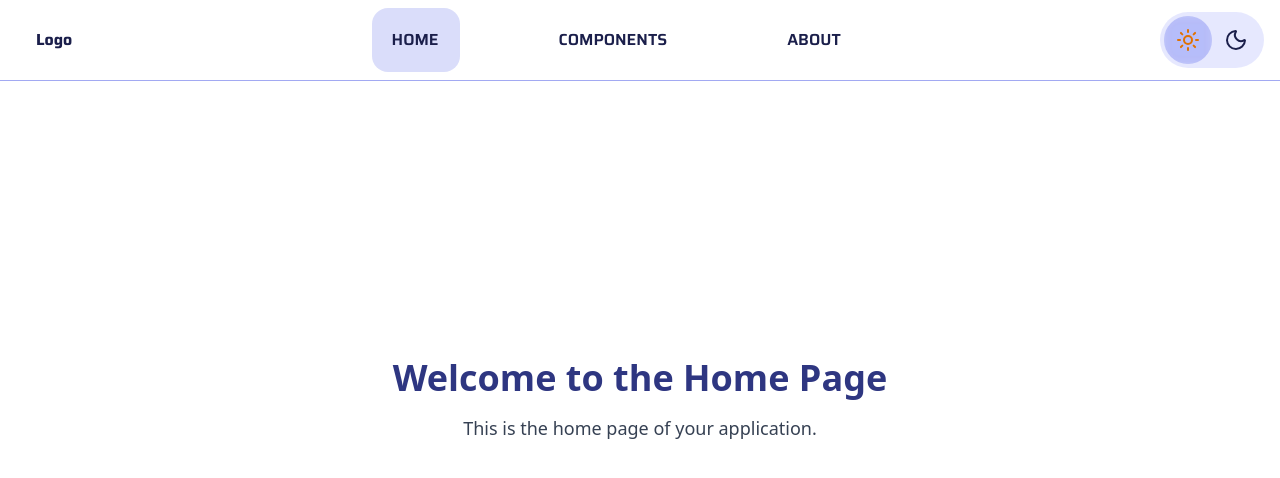
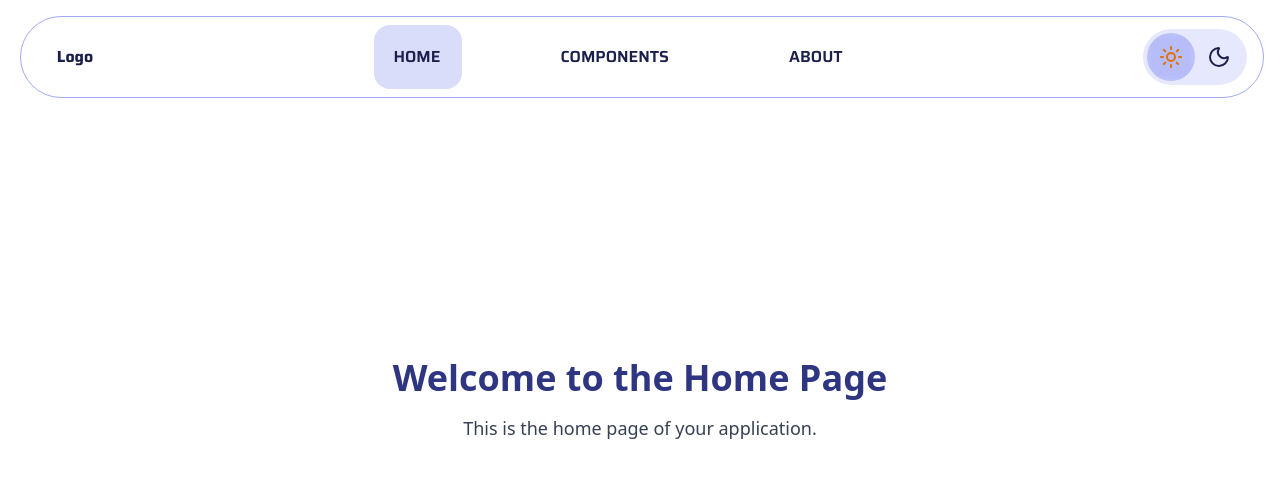
Before and after one commit to lekhoi2709/pc-builder, a React (Vite) app in the folder apps/frontend/: page /en/ in a window 1280 px wide. Shown: the top 478 px of the page. Built offline with nearby package versions, Linux system fonts and the light colour scheme; no server answers.

Commit message:
feat(front-end): sidebar animation

```diff
--- a/apps/frontend/src/components/ComponentFilter.tsx
+++ b/apps/frontend/src/components/ComponentFilter.tsx
@@ -1,14 +1,27 @@
-import { ListFilterPlusIcon } from 'lucide-react';
+import { ListFilterPlusIcon, PanelLeftIcon } from 'lucide-react';
 import { GetAvailableFilters } from '../services/api';
 import { useComponentStore } from '../stores/componentStore';
 import { useQuery } from '@tanstack/react-query';
 import SearchComponentBar from './SearchComponentBar';
 import PriceRangeSlider from './PriceRangeSlider';
 import { useParams } from 'react-router';
-import { memo } from 'react';
+import { memo, type Dispatch, type SetStateAction } from 'react';
 import type { ComponentResponse, ComponentFilter } from '../types/components';
+import { twMerge } from 'tailwind-merge';
+import { motion, type Variants } from 'framer-motion';
 
-const ComponentFilters = memo(({ data }: { data?: ComponentResponse }) => {
+const ComponentFilters = memo(
+  ({
+    data,
+    className,
+    isSideBarOpen,
+    setIsSideBarOpen,
+  }: {
+    data?: ComponentResponse;
+    className?: string;
+    isSideBarOpen: boolean;
+    setIsSideBarOpen: Dispatch<SetStateAction<boolean>>;
+  }) => {
     const { filters, setFilters, removeFilter } = useComponentStore();
     const { lang } = useParams();
 
@@ -28,18 +41,59 @@ const ComponentFilters = memo(({ data }: { data?: ComponentResponse }) => {
 
     if ((filterQuery.isLoading && !filterQuery.data) || !data) {
       return (
-      <aside className="border-primary-600/50 dark:border-primary-400/50 fixed z-10 hidden h-full min-h-screen w-[20vw] flex-col items-center justify-center gap-4 border-r-[0.5px] bg-transparent p-4 px-6 md:flex">
+        <aside className="border-primary-600/50 dark:border-primary-400/50 fixed z-10 hidden h-full min-h-screen w-[20%] flex-col items-center justify-center gap-4 border-r-[0.5px] bg-transparent p-4 px-6 md:flex">
           <div className="border-primary-600/50 dark:border-primary-400/50 h-8 w-8 animate-spin rounded-full border-4 border-t-transparent"></div>
           <p className="mt-4 text-lg">Loading components...</p>
         </aside>
       );
     }
 
+    const listVariants: Variants = {
+      collapse: {
+        x: '-100%',
+        opacity: 0,
+        pointerEvents: 'none',
+        transition: {
+          type: 'spring',
+          stiffness: 300,
+          damping: 30,
+        },
+      },
+      expand: {
+        x: 0,
+        opacity: 1,
+        pointerEvents: 'auto',
+        transition: {
+          type: 'spring',
+          stiffness: 300,
+          damping: 30,
+        },
+      },
+    };
+
     return (
-    <aside className="border-primary-600/50 dark:border-primary-400/50 font-saira pt-22 scrollbar-hidden fixed inset-y-0 z-10 hidden h-full min-h-screen w-[20vw] gap-4 overflow-y-auto border-r-[0.5px] bg-transparent p-4 px-6 backdrop-blur-sm xl:flex xl:flex-col">
-      <span className="my-4 flex items-center text-xl font-semibold">
+      <motion.aside
+        className={twMerge(
+          'border-primary-600/50 dark:border-primary-400/50 font-saira scrollbar-hidden xl:border-1 dark:dark:bg-light-dark flex w-full min-w-[15rem] flex-col gap-4 overflow-y-auto bg-white p-4 px-6 xl:w-[20%] xl:bg-transparent xl:backdrop-blur-sm',
+          className
+        )}
+        variants={listVariants}
+        animate={isSideBarOpen ? 'expand' : 'collapse'}
+        initial="collapse"
+      >
+        <span className="my-4 flex items-center justify-between">
+          <span className="flex items-center gap-2 text-xl font-semibold">
             <ListFilterPlusIcon className="mr-2 inline-block h-5 w-5" />
             Filters
+          </span>
+          <button
+            className={twMerge(
+              'border-primary-600/50 dark:border-primary-400/50 dark:hover:bg-primary-400/50 hover:bg-primary-200 border-1 cursor-pointer rounded-full p-2 px-3 transition-colors xl:hidden'
+            )}
+            onClick={() => setIsSideBarOpen(prev => !prev)}
+          >
+            <PanelLeftIcon className="w-5" />
+          </button>
         </span>
         <SearchComponentBar />
         <section>
@@ -78,7 +132,8 @@ const ComponentFilters = memo(({ data }: { data?: ComponentResponse }) => {
           <div className="flex flex-wrap gap-2">
             {filterQuery.data &&
               filterQuery.data.brands.map(brand => {
-              const brandCount = data.summary.by_brand[brand.display_name] || 0;
+                const brandCount =
+                  data.summary.by_brand[brand.display_name] || 0;
                 const isBrandAvailable = brandCount > 0;
 
                 if (isBrandAvailable) {
@@ -120,8 +175,9 @@ const ComponentFilters = memo(({ data }: { data?: ComponentResponse }) => {
             currency={filterQuery.data?.price_range.currency || 'VND'}
           />
         </section>
-    </aside>
+      </motion.aside>
     );
-});
+  }
+);
 
 export default ComponentFilters;
--- a/apps/frontend/src/components/StickyNavbar.tsx
+++ b/apps/frontend/src/components/StickyNavbar.tsx
@@ -4,8 +4,16 @@ import { useHoverIndicator } from '../hooks/useHoverIndicator';
 import { useTheme, type Theme } from '../hooks/useTheme';
 import { MoonIcon, SunIcon } from 'lucide-react';
 import { memo } from 'react';
+import { motion, type Variants } from 'framer-motion';
 
-const StickyNavbar = memo(() => {
+const StickyNavbar = memo(
+  ({
+    className,
+    isSideBarOpen,
+  }: {
+    className?: string;
+    isSideBarOpen?: boolean;
+  }) => {
     const location = useLocation();
     const routes = [
       {
@@ -36,8 +44,29 @@ const StickyNavbar = memo(() => {
       handleMouseLeave,
     } = useHoverIndicator({ activeIndex });
 
+    const navbarVariants: Variants = {
+      withSidebar: {
+        width: '77%',
+        marginLeft: '0rem',
+        transition: { type: 'spring', stiffness: 250, damping: 25 },
+      },
+      noSidebar: {
+        width: '97.2%',
+        marginLeft: '4%',
+        transition: { type: 'spring', stiffness: 250, damping: 25 },
+      },
+    };
+
     return (
-    <header className="border-primary-600/50 dark:border-primary-400/50 font-saira max-w-screen fixed z-50 hidden w-full items-center justify-between border-b-[0.5px] bg-transparent px-4 backdrop-blur-sm md:flex">
+      <motion.header
+        className={twMerge(
+          'border-primary-600/50 dark:border-primary-400/50 font-saira max-w-screen border-1 z-50 items-center justify-between rounded-full bg-transparent px-4 backdrop-blur-sm xl:flex',
+          className
+        )}
+        variants={navbarVariants}
+        animate={isSideBarOpen ? 'withSidebar' : 'noSidebar'}
+        initial="noSidebar"
+      >
         <span className="text-primary-950 dark:text-primary-100 pl-5 font-bold">
           Logo
         </span>
@@ -71,9 +100,10 @@ const StickyNavbar = memo(() => {
           ))}
         </nav>
         <ThemeToggle />
-    </header>
+      </motion.header>
     );
-});
+  }
+);
 
 function ThemeToggle() {
   const { toggleTheme } = useTheme();
--- /dev/null
+++ b/apps/frontend/src/hooks/useSideBarOpen.ts
@@ -0,0 +1,11 @@
+import type { Dispatch, SetStateAction } from 'react';
+import { useOutletContext } from 'react-router';
+
+type ContextType = {
+  isSideBarOpen: boolean;
+  setIsSideBarOpen: Dispatch<SetStateAction<boolean>>;
+};
+
+export function useSideBarOpen() {
+  return useOutletContext<ContextType>();
+}
--- a/apps/frontend/src/layouts/HomeLayout.tsx
+++ b/apps/frontend/src/layouts/HomeLayout.tsx
@@ -4,7 +4,7 @@ import StickyNavbar from '../components/StickyNavbar';
 export default function HomeLayout() {
   return (
     <main className="max-w-screen dark:bg-light-dark dark:text-primary-50 text-primary-900 relative h-full min-h-screen w-screen bg-transparent transition-colors duration-500 ease-in-out">
-      <StickyNavbar />
+      <StickyNavbar className="fixed right-4 top-4 z-50 hidden h-fit xl:flex" />
       <Outlet />
     </main>
   );
--- a/apps/frontend/src/layouts/Layout.tsx
+++ b/apps/frontend/src/layouts/Layout.tsx
@@ -1,11 +1,18 @@
-import { Outlet } from 'react-router';
+import { useState } from 'react';
+import { Outlet, useLocation } from 'react-router';
 import StickyNavbar from '../components/StickyNavbar';
 
 export default function Layout() {
+  const location = useLocation();
+  const isAtComponentPage = location.pathname.includes('/component');
+  const [isSideBarOpen, setIsSideBarOpen] = useState<boolean>(true);
   return (
     <main className="max-w-screen dark:bg-light-dark dark:text-primary-50 text-primary-900 relative h-full min-h-screen w-screen bg-transparent transition-colors duration-500 ease-in-out">
-      <StickyNavbar />
-      <Outlet />
+      <StickyNavbar
+        className="fixed right-4 top-4 z-50 hidden h-fit xl:flex"
+        isSideBarOpen={isAtComponentPage ? isSideBarOpen : undefined}
+      />
+      <Outlet context={{ isSideBarOpen, setIsSideBarOpen }} />
     </main>
   );
 }
--- a/apps/frontend/src/pages/Components.tsx
+++ b/apps/frontend/src/pages/Components.tsx
@@ -1,7 +1,11 @@
 import { useQuery } from '@tanstack/react-query';
 import { GetComponents } from '../services/api';
 import { ComponentCard } from '../components/ComponentCard';
-import { ArrowBigLeftIcon, ArrowBigRightIcon } from 'lucide-react';
+import {
+  ArrowBigLeftIcon,
+  ArrowBigRightIcon,
+  PanelLeftIcon,
+} from 'lucide-react';
 import { useComponentStore } from '../stores/componentStore';
 import { useEffect, useState } from 'react';
 import React from 'react';
@@ -9,11 +13,15 @@ import { ActiveFilters } from '../components/ActiveFilters';
 import { useParams } from 'react-router';
 import ComponentFilter from '../components/ComponentFilter';
 import type { PaginationMeta } from '../types/components';
+import { twMerge } from 'tailwind-merge';
+import { motion, type Variants } from 'framer-motion';
+import { useSideBarOpen } from '../hooks/useSideBarOpen';
 
 export default function Components() {
   const { lang } = useParams();
   const { filters, pagination, setPagination } = useComponentStore();
   const delta = useResponsivePagination(setPagination);
+  const { isSideBarOpen, setIsSideBarOpen } = useSideBarOpen();
 
   const componentQuery = useQuery({
     queryKey: ['components', filters, pagination, lang],
@@ -46,21 +54,68 @@ export default function Components() {
   }
 
   const data = componentQuery.data;
+  const listVariants: Variants = {
+    collapse: {
+      paddingLeft: '2.5rem',
+      transition: {
+        type: 'spring',
+        stiffness: 300,
+        damping: 30,
+      },
+    },
+    expand: {
+      paddingLeft: '22.5%',
+      opacity: 1,
+      transition: {
+        type: 'spring',
+        stiffness: 300,
+        damping: 30,
+      },
+    },
+  };
 
   return (
     <main className="font-saira max-w-screen z-0 flex min-h-screen w-screen flex-col items-center bg-transparent md:block">
-      <ComponentFilter data={data} />
-      <div className="md:pt-25 z-0 flex h-full min-h-screen w-screen flex-col gap-4 p-6 pr-8 md:pl-[22vw]">
-        <h1 className="text-2xl font-semibold">Components</h1>
+      <ComponentFilter
+        data={data}
+        isSideBarOpen={isSideBarOpen}
+        setIsSideBarOpen={setIsSideBarOpen}
+        className="fixed left-0 top-0 z-40 h-screen xl:left-4 xl:top-4 xl:h-[calc(100vh-2rem)] xl:rounded-[36px]"
+      />
+      <motion.div
+        className={twMerge(
+          'z-0 flex h-full min-h-screen w-screen flex-col gap-4 p-8 md:pt-28'
+        )}
+        variants={listVariants}
+        animate={isSideBarOpen ? 'expand' : 'collapse'}
+        initial="collapse"
+      >
+        <span className="flex items-center justify-between">
+          <h1 className="text-2xl font-semibold">Components</h1>
+          <button
+            className={twMerge(
+              'border-primary-600/50 dark:border-primary-400/50 dark:hover:bg-primary-400/50 hover:bg-primary-200 border-1 cursor-pointer rounded-full p-2 px-3 transition-colors',
+              isSideBarOpen ? 'hidden xl:block' : ''
+            )}
+            onClick={() => setIsSideBarOpen(prev => !prev)}
+          >
+            <PanelLeftIcon className="w-5" />
+          </button>
+        </span>
         <ActiveFilters />
-        <section className="flex flex-wrap justify-center gap-8 md:justify-start">
-          {data && data.components ? (
-            data.components.map(component => (
-              <ComponentCard key={component.id} component={component} />
-            ))
-          ) : (
-            <div>No Component Found</div>
+        <section
+          className={twMerge(
+            'flex w-full justify-center',
+            isSideBarOpen ? 'md:justify-start' : ''
           )}
+        >
+          <div className="flex flex-wrap justify-center gap-8 xl:justify-start">
+            {data && data.components
+              ? data.components.map(component => (
+                  <ComponentCard key={component.id} component={component} />
+                ))
+              : 'No Component Found'}
+          </div>
         </section>
         <section className="mt-auto w-full self-center">
           {data && data.pagination && (
@@ -109,7 +164,7 @@ export default function Components() {
             </div>
           )}
         </section>
-      </div>
+      </motion.div>
     </main>
   );
 }
```
Also changed, not shown: apps/frontend/src/routes.tsx (+2 -6 lines). Lines whose indentation alone changed are shown as unchanged.
